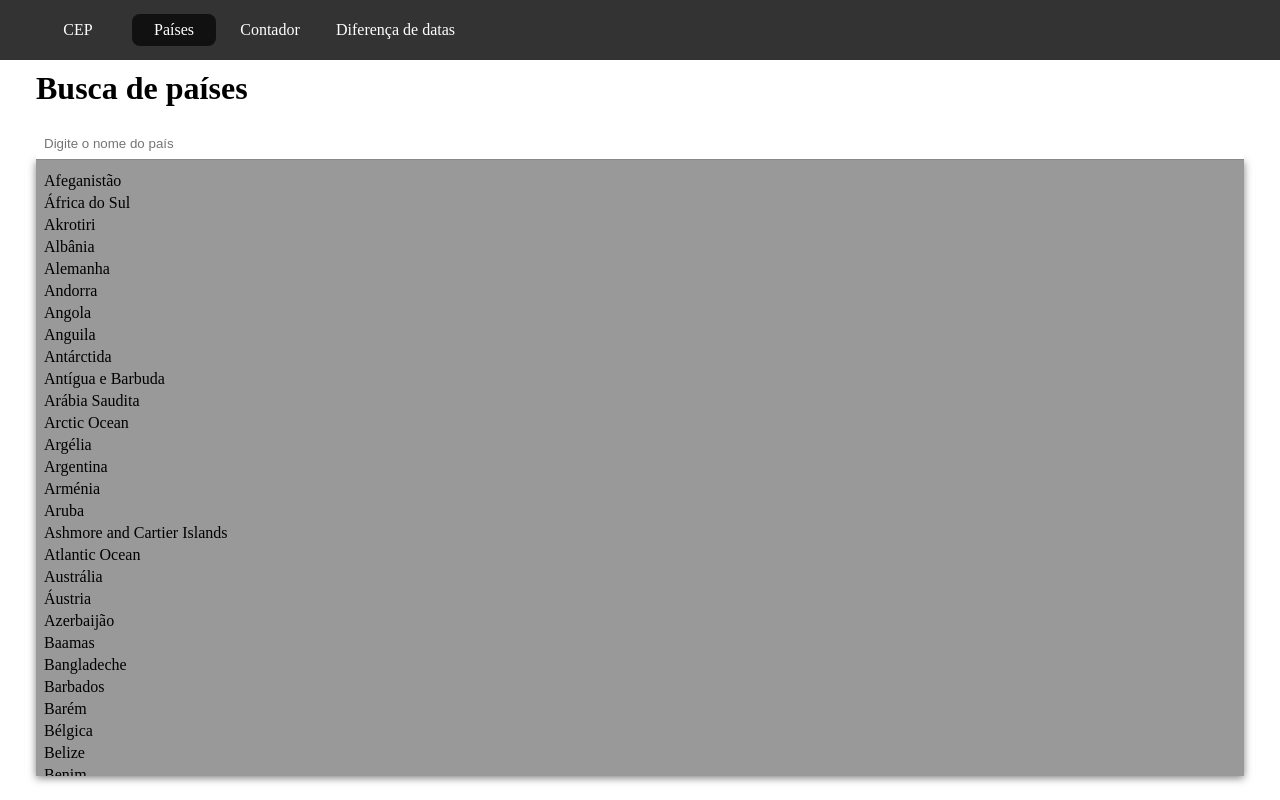
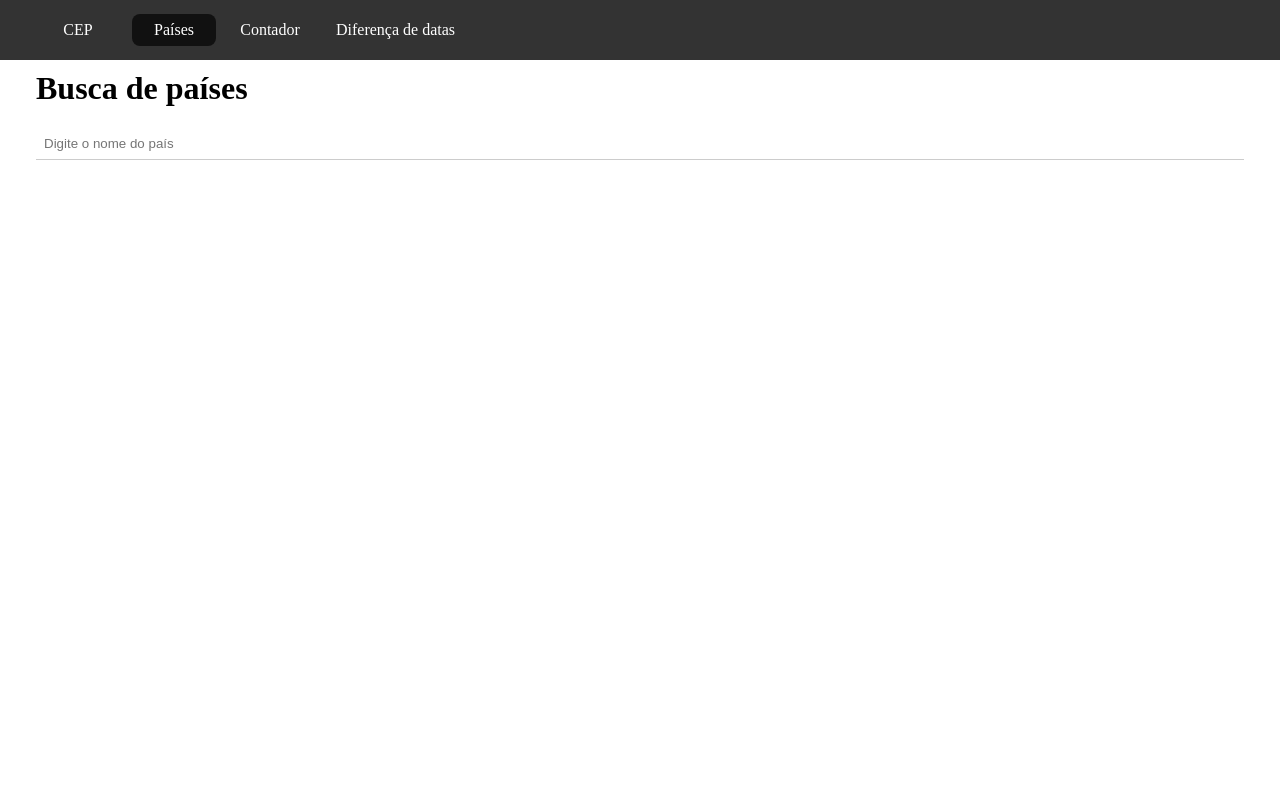
Before and after one commit to cgcdoss/angular-signals, an Angular app: page /paises in a window 1280 px wide. Built offline with nearby package versions, Linux system fonts and the light colour scheme.

Commit message:
feat: aprimorando lista de paises
Agora a lista aparece e some ao depender da ação de foco

```diff
--- a/src/app/list-countries/list-countries.component.html
+++ b/src/app/list-countries/list-countries.component.html
@@ -1,11 +1,12 @@
 <h1>Busca de países</h1>
 
 <div class="form-group">
-    <input #inp type="text" [formControl]="term" placeholder="Digite o nome do país" (focusout)="inp.focus()">
+    <input #inp type="text" [formControl]="term" placeholder="Digite o nome do país" (focusout)="hideListAfterTimeout()"
+        (focusin)="showList.set(true); term.setValue('')">
 </div>
 
-<div class="list">
-    <p *ngFor="let p of countriesFiltered()">
+<div class="list" [hidden]="!showList()">
+    <p *ngFor="let p of countriesFiltered()" (click)="term.setValue(p)">
         {{ p }}
     </p>
 </div>
--- a/src/app/list-countries/list-countries.component.scss
+++ b/src/app/list-countries/list-countries.component.scss
@@ -4,7 +4,12 @@
 }
 
 p {
-    margin: 4px 0px;
+    padding: 8px 4px;
+    margin: 0;
+
+    &:hover {
+        background-color: #555;
+    }
 }
 
 .list {
--- a/src/app/list-countries/list-countries.component.ts
+++ b/src/app/list-countries/list-countries.component.ts
@@ -1,12 +1,9 @@
 import { CommonModule } from '@angular/common';
 import {
-  AfterViewInit,
   ChangeDetectionStrategy,
   Component,
-  ElementRef,
-  ViewChild,
   computed,
-  signal,
+  signal
 } from '@angular/core';
 import { toSignal } from '@angular/core/rxjs-interop';
 import { FormControl, ReactiveFormsModule } from '@angular/forms';
@@ -26,9 +23,7 @@ import countries from './paises';
   ],
   changeDetection: ChangeDetectionStrategy.OnPush,
 })
-export class ListCountriesComponent implements AfterViewInit {
-
-  @ViewChild('inp') public inp!: ElementRef<HTMLInputElement>;
+export class ListCountriesComponent {
 
   public countries = signal(countries).asReadonly();
   public term = new FormControl<string | null>(null);
@@ -40,9 +35,13 @@ export class ListCountriesComponent implements AfterViewInit {
 
     return this.countries().filter(p => p.toLowerCase().includes(term));
   });
+  public showList = signal(false);
 
-  public ngAfterViewInit(): void {
-    this.inp.nativeElement.focus();
+
+  public hideListAfterTimeout(): void {
+    setTimeout(() => {
+      this.showList.set(false);
+    }, 300);
   }
 
 }
```
